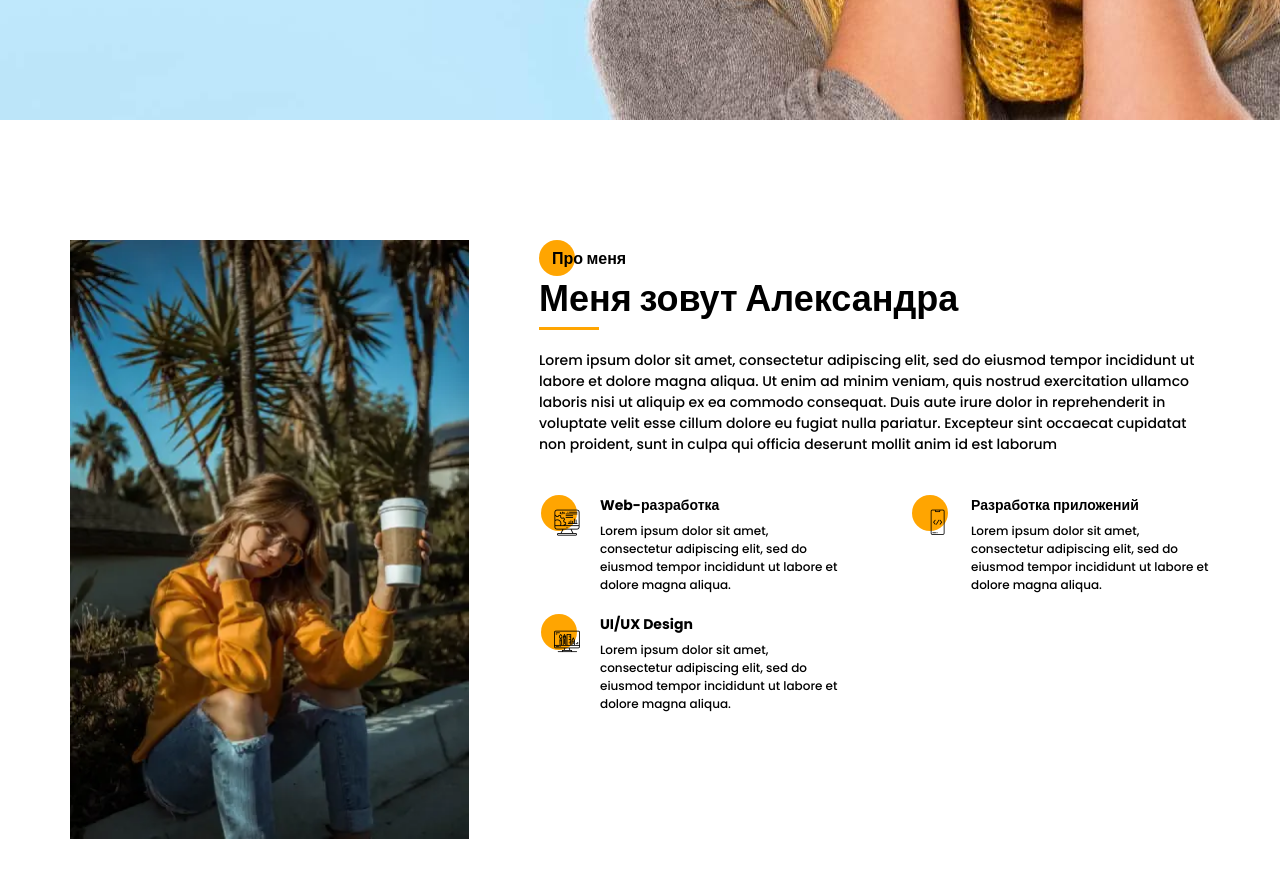
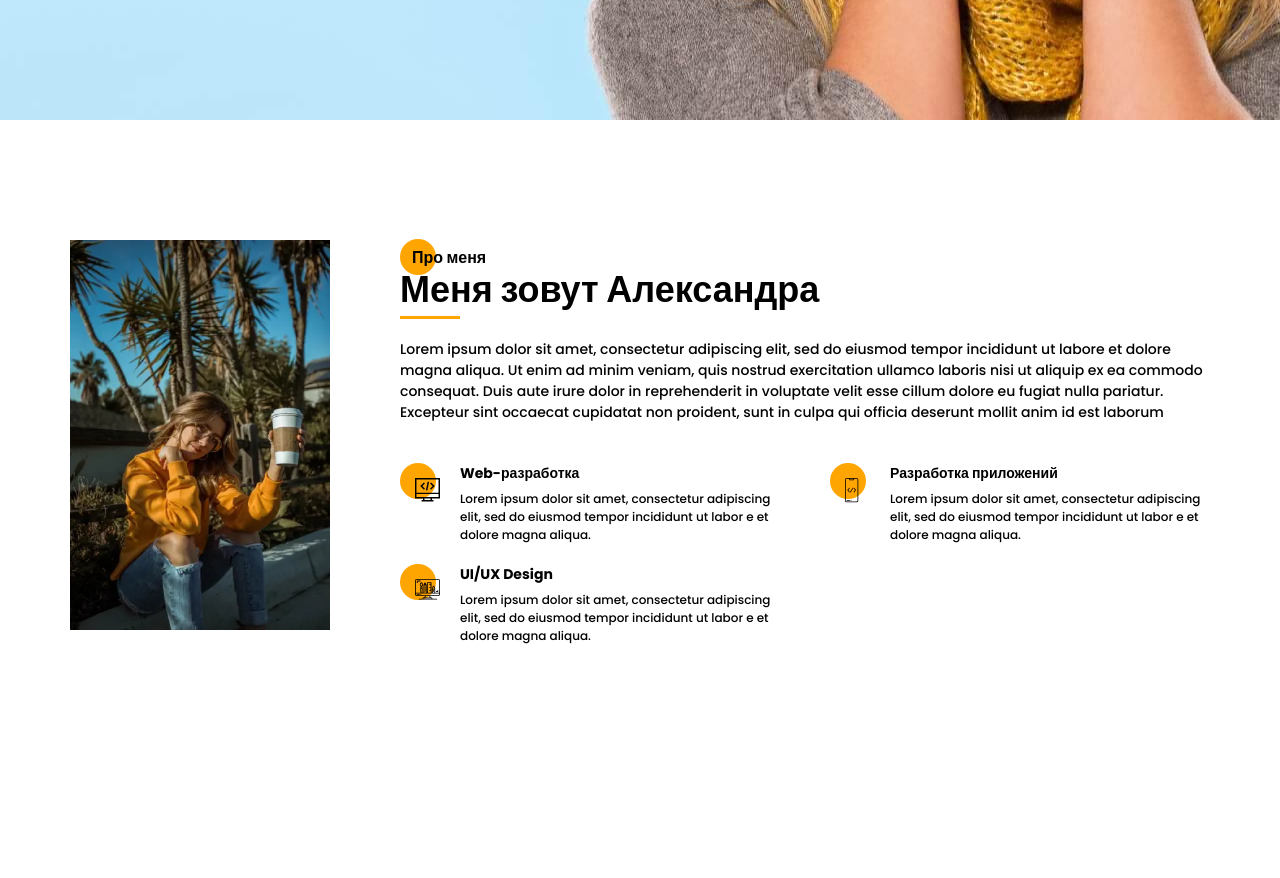
Before and after one commit to Alex-Sapon/portfolio, a website: page Porfolio/index.html in a window 1280 px wide. Shown: the part 680-1558 px from the top of the page. After the commit the page ends 1325 px from the top, so only its background shows below. Drawn offline with nearby package versions, Linux system fonts and the light colour scheme; files that its build step writes are made by us from their sources; files whose address does not match are found by name.

Commit message:
creat block about-me with grid css

```diff
--- a/#src/scss/Blocks/about-me.scss
+++ b/#src/scss/Blocks/about-me.scss
@@ -1,70 +1,88 @@
 .about-me {
-    padding: 120px 0px;
+    padding-top: 120px;
     &__wrapper {
-        display: flex;
+        display: grid;
+        grid-template-columns: repeat(auto-fit, minmmax(300px, 1fr) minmax(400px, 1fr));
+        grid-template-rows: auto;
+        grid-auto-rows: auto;
+        column-gap: 70px;
+        row-gap: 40px;
     }
 
     &__image {
-        margin-right: 70px;
-        flex: 0 0 35%;
+        grid-column: 1 / 2;
+        grid-row: 1 / 3;
         img {
-            object-fit: contain;
             width: 100%;
         }
     }
-    &__block {
-        margin-bottom: 40px;
+
+    &__desc {
+        grid-column: 2 / 3;
+        padding-top: 6px;
     }
+
+    &__title {
+        position: relative;
+        padding-left: 12px;
+        @include circle;
+    }
+
     &__subtitle {
-        margin-top: 7px;
+        margin-bottom: 6px;
     }
-    &__title {
-        margin: 8px 0px;
+
+    &__text {
+        font-size: 1.4rem;
+        line-height: 2.1rem;
+        margin-top: 20px;
     }
-    &__text {
-        margin-top: 20px;
-        font-weight: 500;
+
+    &__skills {
+        display: grid;
+        grid-template-columns: repeat(auto-fit, minmax(250px, 1fr) minmax(250px, 1fr));
+        grid-template-rows: auto;
+        grid-auto-rows: auto;
+        column-gap: 50px;
+        row-gap: 20px;
+    }
+
+    &__skill {
+        display: grid;
+        grid-template-columns: 40px 1fr;
+        grid-template-rows: auto;
+        grid-auto-rows: auto;
+        column-gap: 20px;
+        row-gap: 6px;
+    }
+
+    &__skill-img {
+        grid-column: 1 / 2;
+        grid-row: 1 / 3;
+        position: relative;
+        img {
+            padding: 15px 0 0 15px;
+        }
+        @include circle;
+        &:before {
+            top: 0;
+        }
+    }
+
+    &__skill-title {
+        font-weight: 700;
         font-size: 1.4rem;
         line-height: 2.1rem;
     }
-    &__block-skills {
-        display: flex;
-        flex-wrap: wrap;
-        justify-content: space-between;
-    }
-    &__skill {
-        flex: 0 0 300px;
-        margin-bottom: 20px;
-    }
-    .icon-mobile,
-    .icon-design,
-    .icon-developer {
-        font-size: 26px;
-        padding: 15px 0px 0px 15px;
+
+    &__skill-text {
+        font-size: 1.2rem;
+        line-height: 1.8rem;
     }
 }
+
 .divider {
     width: 60px;
     height: 3px;
     background-color: $secondColor;
 }
-.skill-about-me {
-    display: flex;
-    justify-content: space-between;
-    &__wrapper {
-        position: relative;
-        display: flex;
-        flex-direction: column;
-        @include circleForImg;
-    }
-    span {
-        position: relative;
-        margin-right: 20px;
-    }
-    &__text {
-        font-weight: 500;
-        font-size: 1.2rem;
-        line-height: 1.8rem;
-        margin-top: 6px;
-    }
-}
--- a/#src/scss/mixins.scss
+++ b/#src/scss/mixins.scss
@@ -23,18 +23,3 @@
         background: $secondColor;
     }
 }
-
-@mixin circleForImg {
-    &:before {
-        content: '';
-        display: block;
-        position: absolute;
-        width: 36px;
-        height: 36px;
-        top: 0;
-        left: -59px;
-        z-index: -1;
-        border-radius: 100%;
-        background: $secondColor;
-    }
-}
--- a/Porfolio/index.html
+++ b/Porfolio/index.html
@@ -82,49 +82,45 @@
     <div class="container">
         <div class="about-me__wrapper">
             <div class="about-me__image">
-                <picture><source srcset="img/photo.webp" type="image/webp"><img src="img/photo.jpg" alt="photo"></picture>
+                <picture><source srcset="img/photo.webp" type="image/webp"><img src="img/photo.jpg" alt="my-photo"></picture>
             </div>
-            <div class="about-me__content">
-                <div class="about-me__block">
-                    <div class="about-me__subtitle subtitle_circle title title_fs16">Про меня</div>
-                    <h2 class="about-me__title title title_fs36">Меня зовут Александра</h2>
-                    <div class="divider"></div>
-                    <p class="about-me__text">
-                        Lorem ipsum dolor sit amet, consectetur adipiscing elit, sed do eiusmod tempor incididunt ut labore et dolore magna aliqua. Ut enim ad minim veniam, quis nostrud exercitation ullamco laboris nisi ut aliquip ex ea commodo consequat. Duis aute irure dolor in reprehenderit in voluptate velit esse cillum dolore eu fugiat nulla pariatur. Excepteur sint occaecat cupidatat non proident, sunt in culpa qui officia deserunt mollit anim id est laborum
+            <div class="about-me__desc">
+                <h2 class="about-me__title title title_fs16">Про меня</h2>
+                <div class="about-me__subtitle title title_fs36">Меня зовут Александра</div>
+                <div class="divider"></div>
+                <p class="about-me__text">
+                    Lorem ipsum dolor sit amet, consectetur adipiscing elit, sed do eiusmod tempor incididunt ut labore et dolore magna aliqua. Ut enim ad minim veniam, quis nostrud exercitation ullamco laboris nisi ut aliquip ex ea commodo consequat. Duis aute irure dolor in reprehenderit in voluptate velit esse cillum dolore eu fugiat nulla pariatur. Excepteur sint occaecat cupidatat non proident, sunt in culpa qui officia deserunt mollit anim id est laborum
+                </p>
+            </div>
+            <div class="about-me__skills">
+                <div class="about-me__skill">
+                    <div class="about-me__skill-img">
+                        <picture><source srcset="img/development.svg" type="image/webp"><img src="img/development.svg" alt="developmnent"></picture>
+                    </div>
+                    <div class="about-me__skill-title">Web-разработка</div>
+                    <p class="about-me__skill-text">
+                        Lorem ipsum dolor sit amet, consectetur adipiscing elit, sed do eiusmod tempor incididunt ut labor  e et dolore magna aliqua.
                     </p>
                 </div>
-                <div class="about-me__block-skills">
-                    <div class="about-me__skill skill-about-me">
-                        <span class="icon-developer"></span>
-                        <div class="skill-about-me__wrapper">
-                            <div class="skill-about-me__title title title_fs14">Web-разработка</div>
-                            <p class="skill-about-me__text">
-                                Lorem ipsum dolor sit amet, consectetur adipiscing elit, sed do eiusmod tempor incididunt ut labore et dolore magna aliqua.
-                            </p>
-                        </div>
+                <div class="about-me__skill">
+                    <div class="about-me__skill-img">
+                        <picture><source srcset="img/mobile.svg" type="image/webp"><img src="img/mobile.svg" alt="mobile"></picture>
                     </div>
-                    <div class="about-me__skill skill-about-me">
-                        <span class="icon-mobile"></span>
-                        <div class="skill-about-me__wrapper">
-                            <div class="skill-about-me__title title title_fs14">Разработка приложений</div>
-                            <p class="skill-about-me__text">
-                                Lorem ipsum dolor sit amet, consectetur adipiscing elit, sed do eiusmod tempor incididunt ut labore et dolore magna aliqua.
-                            </p>
-                        </div>
+                    <div class="about-me__skill-title">Разработка приложений</div>
+                    <p class="about-me__skill-text">
+                        Lorem ipsum dolor sit amet, consectetur adipiscing elit, sed do eiusmod tempor incididunt ut labor  e et dolore magna aliqua.
+                    </p>
+                </div>
+                <div class="about-me__skill">
+                    <div class="about-me__skill-img">
+                        <picture><source srcset="img/design.svg" type="image/webp"><img src="img/design.svg" alt="design"></picture>
                     </div>
-                    <div class="about-me__skill skill-about-me">
-                        <span class="icon-design"></span>
-                        <div class="skill-about-me__wrapper">
-                            <div class="skill-about-me__title title title_fs14">UI/UX Design</div>
-                            <p class="skill-about-me__text">
-                                Lorem ipsum dolor sit amet, consectetur adipiscing elit, sed do eiusmod tempor incididunt ut labore et dolore magna aliqua.
-                            </p>
-                        </div>
-                    </div>
+                    <div class="about-me__skill-title">UI/UX Design</div>
+                    <p class="about-me__skill-text">
+                        Lorem ipsum dolor sit amet, consectetur adipiscing elit, sed do eiusmod tempor incididunt ut labor  e et dolore magna aliqua.
+                    </p>
                 </div>
-
             </div>
-
         </div>
     </div>
 </section>
```
Also changed, not shown: #src/_about-me.html (+24 -28 lines), #src/img/design.svg (added), #src/img/development.svg (added), #src/img/mobile.svg (added), Porfolio/css/style.css, Porfolio/css/style.min.css, Porfolio/img/design.svg (added), Porfolio/img/development.svg (added), Porfolio/img/mobile.svg (added).
